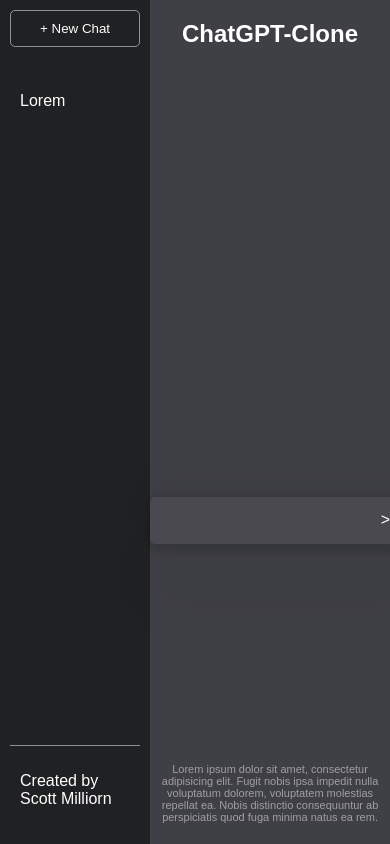
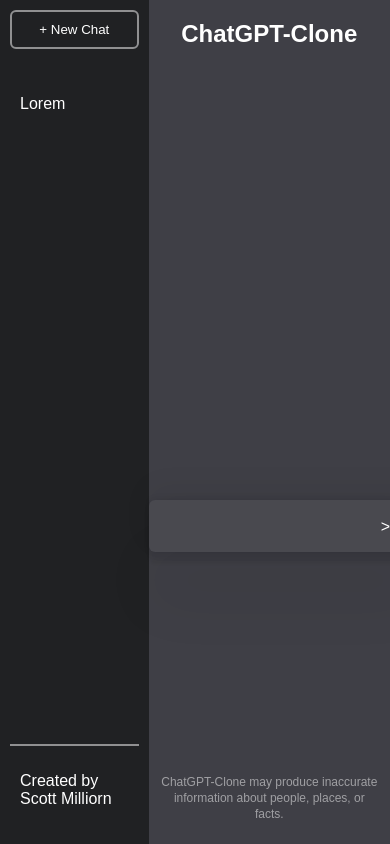
Before and after one commit to milliorn/chatgpt-clone, a React app: page / in a window 390 px wide. Shown: the top 844 px of the page. Built offline with nearby package versions, Linux system fonts and the light colour scheme; the HTML template or start-up script is replaced by a standard one.

Commit message:
css responsive

```diff
--- a/src/App.tsx
+++ b/src/App.tsx
@@ -21,10 +21,8 @@ function App(): JSX.Element {
           </div>
         </div>
         <p className="info">
-          Lorem ipsum dolor sit amet, consectetur adipisicing elit. Fugit nobis
-          ipsa impedit nulla voluptatum dolorem, voluptatem molestias repellat
-          ea. Nobis distinctio consequuntur ab perspiciatis quod fuga minima
-          natus ea rem.
+          ChatGPT-Clone may produce inaccurate information about people, places,
+          or facts.
         </p>
       </section>
     </div>
--- a/src/index.css
+++ b/src/index.css
@@ -11,20 +11,21 @@ body {
 }
 
 button {
-  border: solid 0.5px rgba(255, 255, 255, 0.5);
   background-color: transparent;
-  border-radius: 5px;
-  padding: 10px;
-  margin: 10px;
+  border-radius: 0.375rem; /* 6px */
+  border: solid 2px rgba(255, 255, 255, 0.5);
+  margin: 0.625rem; /* 10px */
+  padding: 0.625rem; /* 10px */
 }
 
 input {
-  font-size: 20px;
+  background-color: rgba(255, 255, 255, 0.05);
+  border-radius: 0.375rem; /* 6px */
+  border: none;
+  font-size: 1.25rem; /* 20px */
+  line-height: 1.75rem; /* 28px */
+  padding: 0.75rem 1rem;
   width: 100%;
-  border: none;
-  background-color: rgba(255, 255, 255, 0.05);
-  padding: 12px 15px;
-  border-radius: 5px;
   box-shadow: rgba(0, 0, 0, 0.05) 0 54px 55px, rgba(0, 0, 0, 0.05) 0 -12px 30px,
     rgba(0, 0, 0, 0.05) 0 4px 6px, rgba(0, 0, 0, 0.05) 0 12px 3px,
     rgba(0, 0, 0, 0.05) 0 -3px 5px;
@@ -35,9 +36,9 @@ input:focus {
 }
 
 nav {
-  border-top: solid 0.5px rgba(255, 255, 255, 0.5);
-  padding: 10px;
-  margin: 10px;
+  border-top: solid 2px rgba(255, 255, 255, 0.5);
+  margin: 0.625rem; /* 10px */
+  padding: 0.625rem; /* 10px */
 }
 
 .app {
@@ -46,59 +47,60 @@ nav {
 }
 
 .bottom-section {
-  width: 100%;
+  align-items: center;
   display: flex;
   flex-direction: column;
   justify-content: center;
-  align-items: center;
+  width: 100%;
+}
+
+.history li {
+  cursor: pointer;
+  list-style-type: none;
+  padding: 1rem /* 16px */ 0;
 }
 
 .history {
-  padding: 10px;
-  margin: 10px;
   height: 100%;
-}
-
-.history li {
-  list-style-type: none;
-  padding: 15px 0;
-  cursor: pointer;
+  margin: 0.625rem; /* 10px */
+  padding: 0.625rem; /* 10px */
 }
 
 .info {
   color: rgba(255, 255, 255, 0.5);
-  font-size: 11px;
-  padding: 10px;
+  font-size: 0.75rem; /* 12px */
+  line-height: 1rem; /* 16px */
+  padding: 0.625rem; /* 10px */
 }
 
 .input-container {
+  max-width: 42rem; /* 672px */
   position: relative;
   width: 100%;
-  max-width: 650px;
 }
 
 .main {
-  height: 100vh;
-  width: 100%;
+  align-items: center;
   display: flex;
   flex-direction: column;
+  height: 100vh;
   justify-content: space-between;
-  align-items: center;
   text-align: center;
+  width: 100%;
 }
 
 .side-bar {
   background-color: #202123;
-  height: 100vh;
-  width: 244px;
   display: flex;
   flex-direction: column;
+  height: 100vh;
   justify-content: space-between;
+  width: 15rem; /* 240px */
 }
 
 #submit {
+  bottom: 1rem; /* 16px */
+  cursor: pointer;
   position: absolute;
-  bottom: 15px;
   right: 0;
-  cursor: pointer;
 }
```
